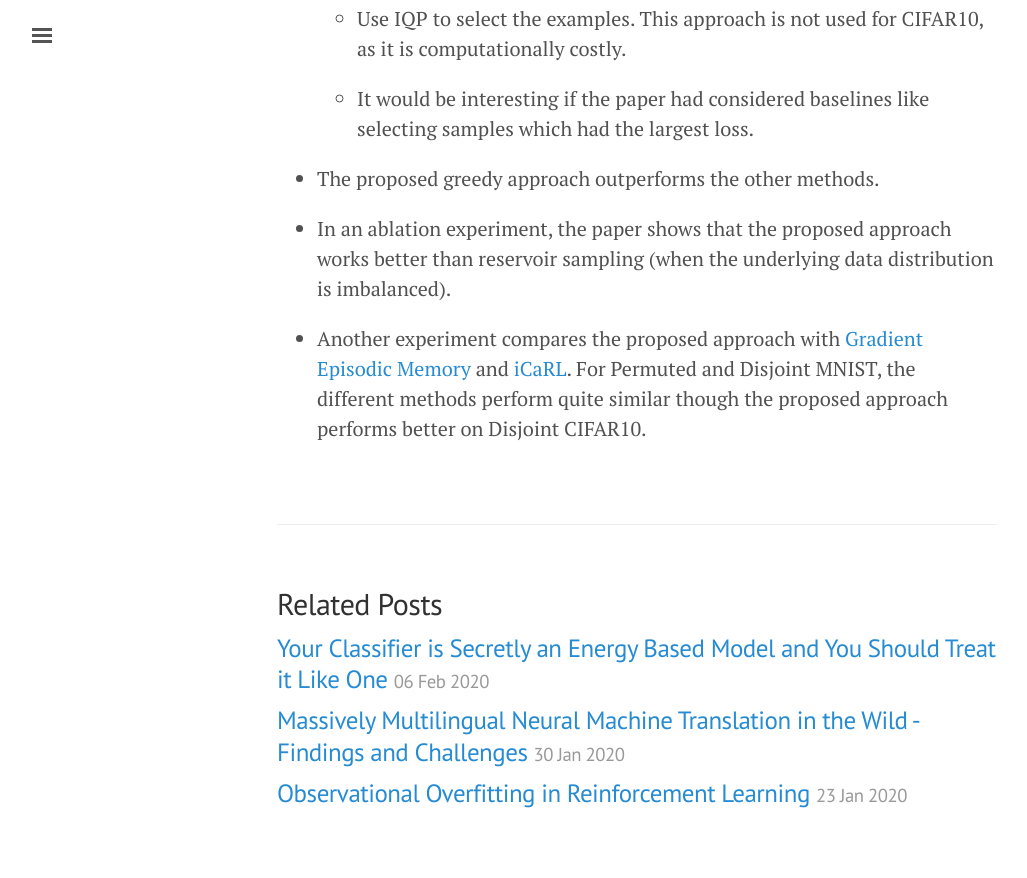
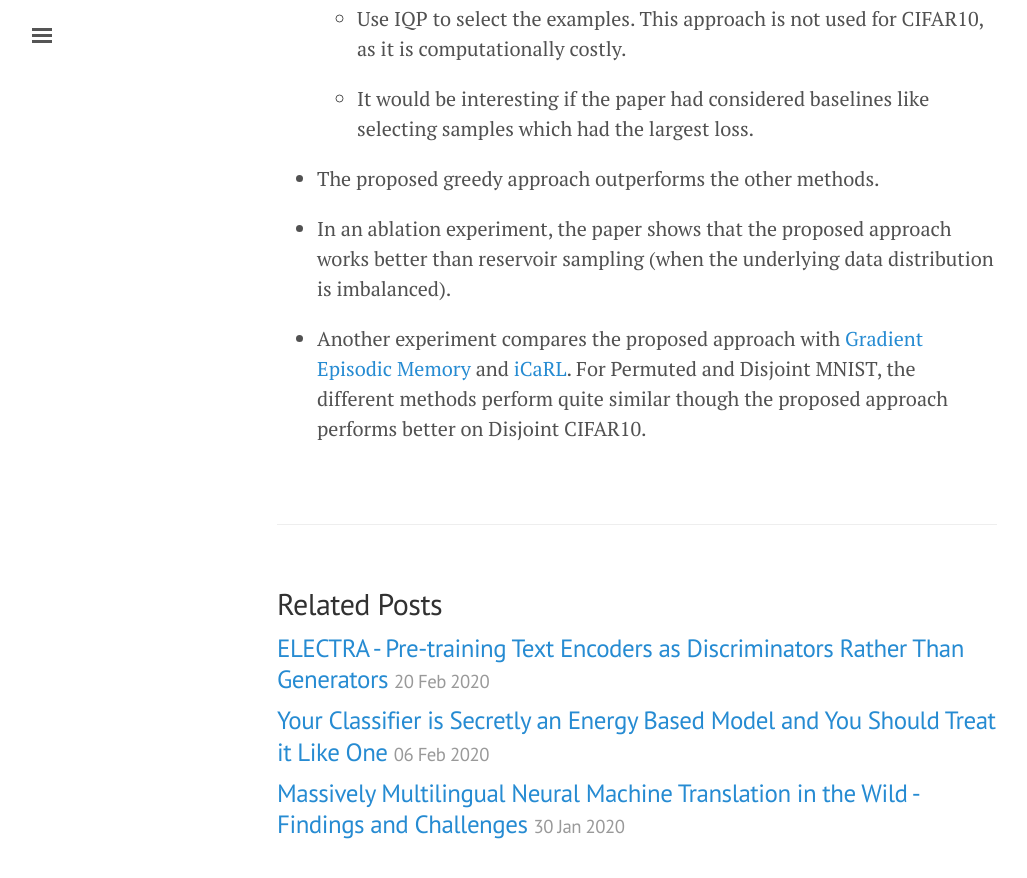
Before and after one commit to shagunsodhani/papers-I-read, a Jekyll site: the page built from site/_posts/2020-02-13-Gradient based sample selection for online continual learning.md, in a window 1280 px wide and 900 px high, scrolled down 2558 px. Shown: the top 878 px of the window, without its empty margins (3-1030 px from the left). Built offline with Jekyll 4.4.1, drawn with Linux system fonts in a browser that asks for light colours; formulas are drawn with MathJax 3; comment, search, counter and statistics services are not loaded; part of the change alters nothing that is shown.

Commit message:
Add ELECTRA paper

```diff
--- a/site/_posts/2020-02-13-Gradient based sample selection for online continual learning.md
+++ b/site/_posts/2020-02-13-Gradient based sample selection for online continual learning.md
@@ -3,7 +3,7 @@ layout: post
 title: Gradient based sample selection for online continual learning
 comments: True
 excerpt:
-tags: ['2019', 'Catastrophic Forgetting', Continual Learning', 'Lifelong Learning', 'NeurIPS 2019', 'Replay Buffer', AI, CL, LL]
+tags: ['2019', 'Catastrophic Forgetting', Continual Learning', 'Lifelong Learning', 'NeurIPS 2019', 'Replay Buffer', AI, CL, LL, NeurIPS]
 
 ---
 
--- /dev/null
+++ b/site/_posts/2020-02-20-ELECTRA - Pre-training Text Encoders as Discriminators Rather Than Generators.md
@@ -0,0 +1,93 @@
+---
+layout: post
+title: ELECTRA - Pre-training Text Encoders as Discriminators Rather Than Generators
+comments: True
+excerpt:
+tags: ['2019', 'ICLR 2020', 'Natural Language Processing', AI, Attention, Finetuning, ICLR, NLP, Pretraining, Transformer]
+
+
+---
+
+## Introduction
+
+* Masked Language Modeling (MLM) is a common technique for pre-training language-based models. The idea is to "corrupt" some tokens in the input text (around 15%) by replacing them with the [MASK] token and then training the network to reconstruct (or predict) the corrupted tokens.
+
+* Since the network learns from only about 15% of the tokens, the computational cost of training using MLM can be quite high.
+
+* The paper proposes to use a "replaced token detection" task where some tokens in the input text are replaced by other plausible tokens.
+
+* For each token in the modified text, the network has to predict if the token has been replaced or not.
+
+* The alternative token is generated using a small generator network.
+
+* Unlike the previous MLM setup, the proposed task is defined for all the input tokens, thus utilizing the training data more efficiently.
+
+* [Link to the paper](https://openreview.net/forum?id=r1xMH1BtvB)
+
+## Approach
+
+* The proposed approach is called ELECTRA (Efficiently Learning an Encoder that Classifies Token Replacements Accurately)
+
+* Two neural networks - Generator (G) and Discriminator (D) are trained.
+
+* Each network has a Transformer-based text encoder that maps a sequence of words into a sequence of vectors.
+
+* Given an input sequence x (of length N), k indices are chosen for replacing the tokens.
+
+* For each index, the generator produces a distribution over tokens. A token is sampled to replace in the original sequence. The resulting sequence is referred to as the corrupted sequence.
+
+* Given the corrupted sequence, the Discriminator predicts which token comes from the data distribution and which comes from the generator.
+
+* The generator is trained using the MLM setup, and the Discriminator is trained using the discriminative loss.
+
+* After pre-training, only the Discriminator is finetuned on the downstream tasks.
+
+## Experiments
+
+* Datasets
+
+    * GLUE Benchmark
+
+    * Stanford QA dataset
+
+* Architecture Choices
+
+    * Sharing word embeddings between generator and Discriminator helps.
+
+    * Tying all the encoder weights leads to marginal improvement but forces the generator and the Discriminator to be of the same size. Hence only embeddings are shared.
+
+    * Generator model is kept smaller than the discriminator model as a strong generator can make the training difficult for the Discriminator.
+
+    * A two-stage training procedure was explored where only the generator is trained for n steps. Then the weights of the generator are used to initialize the Discriminator. The Discriminator is then trained for n steps while keeping the generator fixed.
+
+    * This two-stage setup provides a nice curriculum for the Discriminator but does not outperform the joint training based setup.
+
+    * An adversarial loss based setup is also explored but it does not work well probably because of the following reasons:
+
+        * Adverserially trained generator is not as good as the MLM generator.
+
+        * Adverserially trained generator produces a low entropy output distribution.
+
+* Results
+
+    * Both small and large ELECTRA models outperform baselines models like [BERT](https://arxiv.org/abs/1810.04805), [RoBERTa](https://arxiv.org/abs/1907.11692), [ELMo](https://arxiv.org/abs/1802.05365) and [GPT](https://www.cs.ubc.ca/~amuham01/LING530/papers/radford2018improving.pdf).
+
+* Ablations
+
+    * ELECTRA-15 is a variant of ELECTRA where the Discriminator is trained on only 15% of the tokens (similar to the MLM setup). This reduces performance significantly.
+
+    * Replace MLM setup
+
+        * Perform MLM training, but instead of using [MASK], use a toke sampled from the generator.
+
+        * This improves the performance marginally.
+
+    * All-token MLM
+
+        * In the MLM setup, replace the [MASK] token by the sampled tokens and train the MLM model to generate all the words.
+
+        * In practice, the MLM model can either generate a word or copy the existing word.
+
+        * This approach closes much of the gap between BERT and ELECTRA.
+
+* Interestingly, ELECTRA outperforms All-token MLM BERT suggesting the ELECTRA may be benefitting from parameter efficiency since it does not have to learn a distribution over all the words.
```
Also changed, not shown: README.md.
